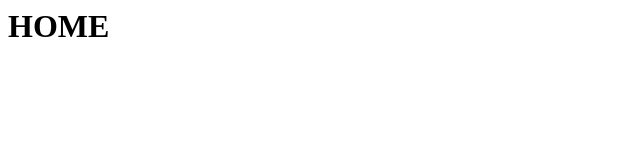
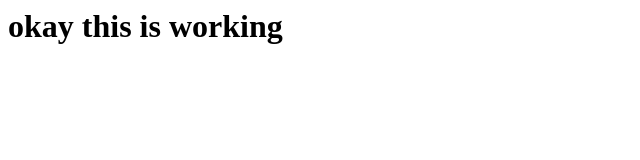
Before and after one commit to EHHH136/tutorial-1, a plain HTML site: page index.html in a window 1280 px wide. Shown: the whole page, without its empty margins (0-640 px from the left). Drawn offline with Linux system fonts and the light colour scheme.

Commit message:
Test Commit number 1

```diff
--- a/index.html
+++ b/index.html
@@ -1,6 +1,6 @@
 <html>
     <head>
-        <h1>HOME</h1>
+        <h1>okay this is working</h1>
     </head>
     <body>
 
```
